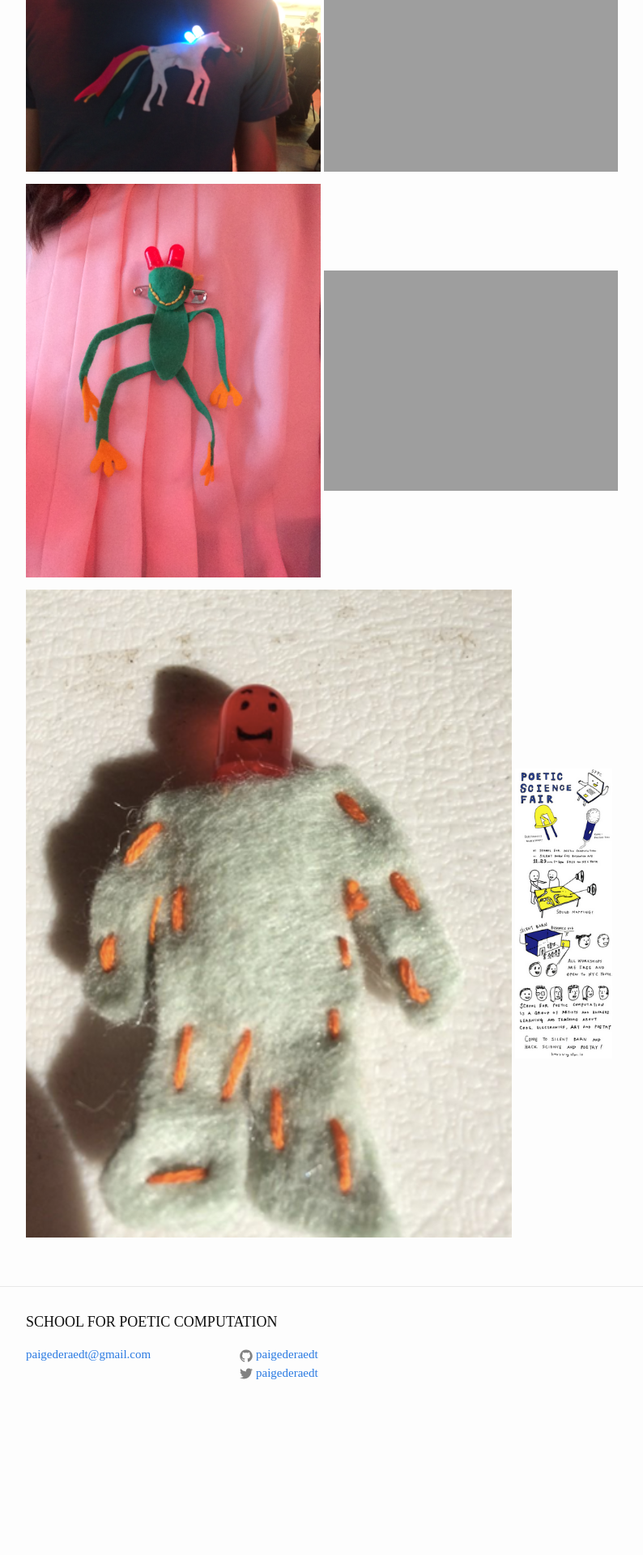
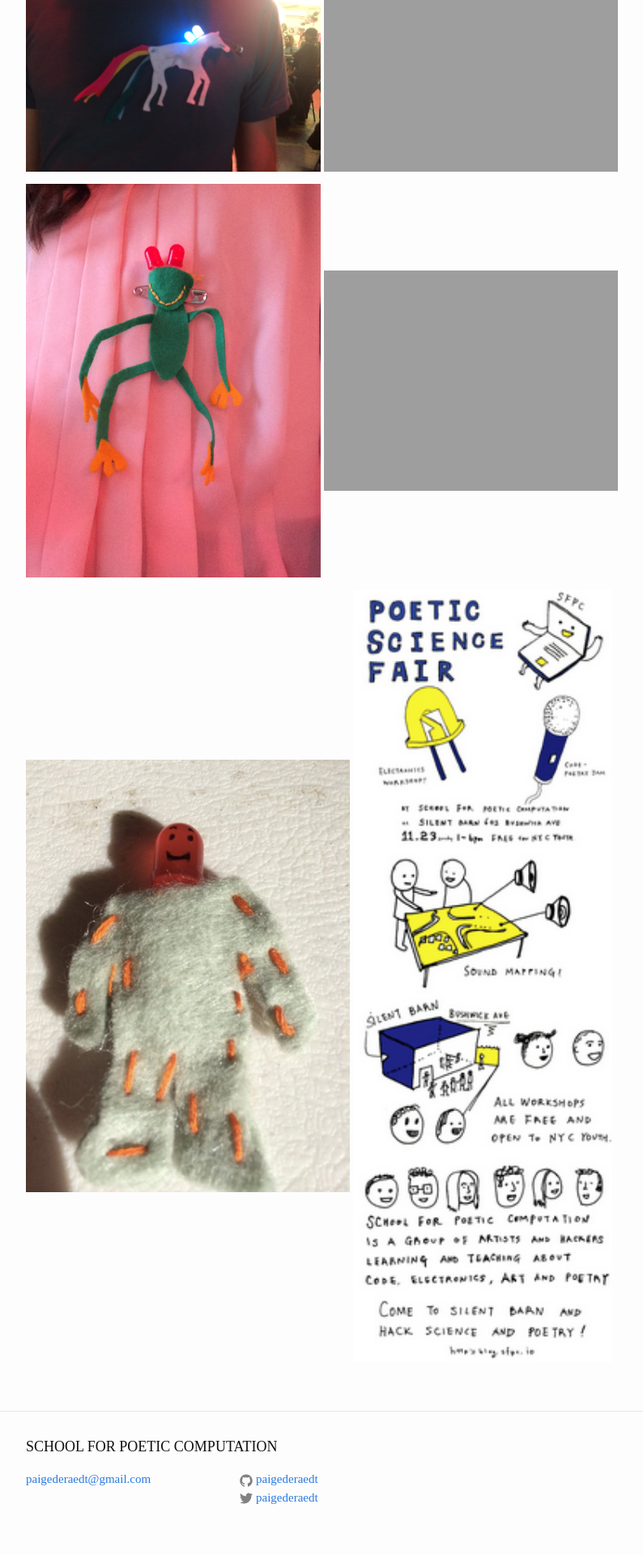
Before and after one commit to paigederaedt/blog, a Jekyll site: the page built from _posts/2014-11-23-SilentBarn.markdown, in a window 1280 px wide. Shown: the part 1112-3032 px from the top of the page at 81% size, without its empty margins (238-1032 px from the left). Built offline with Jekyll 4.4.1, drawn with Linux system fonts in a browser that asks for light colours; before the commit the page ends 2878 px from its top, so only the background shows below that.

Commit message:
changing picture size

```diff
--- a/_posts/2014-11-23-SilentBarn.markdown
+++ b/_posts/2014-11-23-SilentBarn.markdown
@@ -20,5 +20,5 @@ Helping out with the Poetic Science Fair at Silent Barn was so much fun. Lauren,
 <img src="http://paigederaedt.github.io/blog/assets/frogled.jpg" alt="frog led" style="width:364px">
 <img src="http://paigederaedt.github.io/blog/assets/flowerled.jpg" alt="flower led" style="width:363px">
 
-<img src="http://paigederaedt.github.io/blog/assets/yukimanled.png" alt="man led" style="width:600px">
-<img src="http://paigederaedt.github.io/blog/assets/poeticsciencefair.png" alt="poetic science fair" style="width:120px">
+<img src="http://paigederaedt.github.io/blog/assets/yukimanled.png" alt="man led" style="width:400px">
+<img src="http://paigederaedt.github.io/blog/assets/poeticsciencefair.png" alt="poetic science fair" style="width:320px">
```
